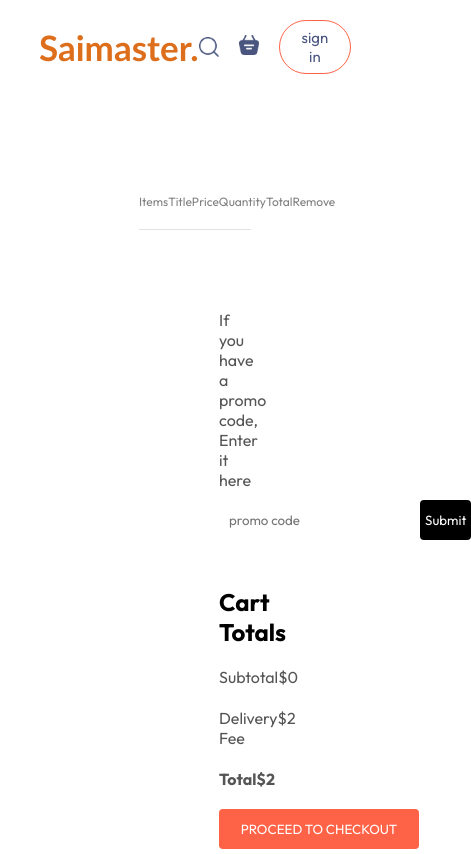
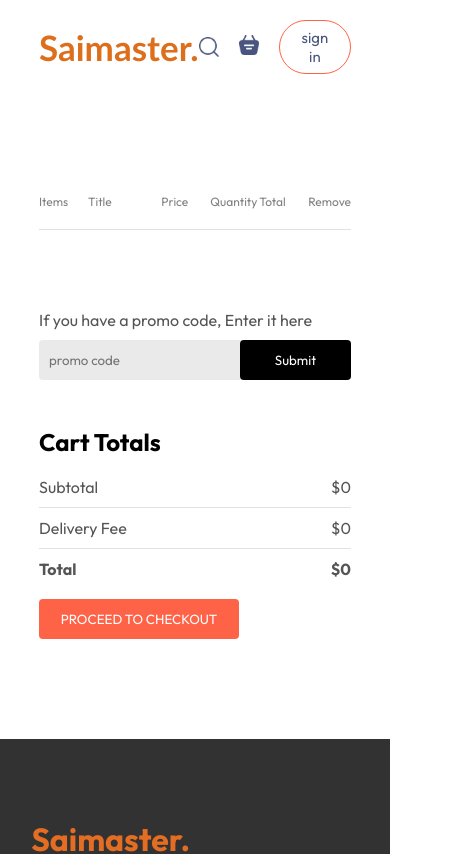
Before and after one commit to bhanualuka/react-food-delivery, a React (Create React App) app: page /cart in a window 390 px wide. Shown: the top 854 px of the page, 471 px wide, since content can reach past the window. Built offline with nearby package versions, Linux system fonts and the light colour scheme.

Commit message:
Cart-Responsive-ChangesMade

```diff
--- a/src/App.js
+++ b/src/App.js
@@ -4,7 +4,6 @@
 import { Routes, Route } from "react-router-dom";
 import Home from "./pages/Home/Home";
 import Cart from "./pages/Cart/Cart";
-import PlaceOrder from "./pages/PlaceOrder/PlaceOrder";
 import Footer from "./components/Foter/Footer";
 import LoginPopup from "./components/LoginPopup/LoginPopup";
 
@@ -33,7 +32,6 @@
         <Routes>
           <Route path="/" element={<Home />} />
           <Route path="/cart" element={<Cart />} />
-          <Route path="/order" element={<PlaceOrder />} />
         </Routes>
       </div>
       <Footer />
--- a/src/pages/Cart/Cart.css
+++ b/src/pages/Cart/Cart.css
@@ -1,5 +1,5 @@
 .cart {
-  margin: 100px;
+  margin-top: 100px;
 }
 
 .cart-items-title {
@@ -30,7 +30,7 @@
 }
 
 .cart-bottom {
-  margin: 80px;
+  margin-top: 80px;
   display: flex;
   justify-content: space-between;
   gap: max(12vw, 20px);
--- a/src/pages/Cart/Cart.jsx
+++ b/src/pages/Cart/Cart.jsx
@@ -52,12 +52,12 @@
             <hr />
             <div className="cart-total-details">
               <p>Delivery Fee</p>
-              <p> ${2} </p>
+              <p> ${getTotalCartAmount() === 0 ? 0 : 2} </p>
             </div>
             <hr />
             <div className="cart-total-details">
               <b>Total</b>
-              <b>${getTotalCartAmount() + 2}</b>
+              <b>${getTotalCartAmount() === 0 ? 0 : +2}</b>
             </div>
           </div>
           <button>PROCEED TO CHECKOUT </button>
--- a/src/pages/PlaceOrder/PlaceOrder.jsx
+++ /dev/null
@@ -1,8 +0,0 @@
-import React from "react";
-import "./PlaceOrder.css";
-
-const PlaceOrder = () => {
-  return <div>PlaceOrder</div>;
-};
-
-export default PlaceOrder;
```
Also changed, not shown: src/pages/PlaceOrder/PlaceOrder.css (deleted).
